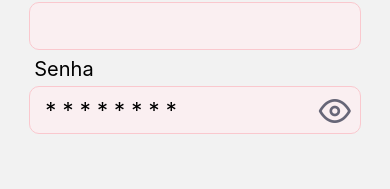
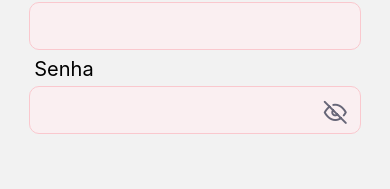
Before and after one commit to doramrx/MeuAtelieApp, a React Native app in the folder mobile/: screen / in a window 390 px wide. Shown: the part 327-516 px from the top of the page. Built offline with nearby package versions, Linux system fonts and the light colour scheme; what expo-sqlite would draw is missing.

Commit message:
improve: change passoword input styles

```diff
--- a/mobile/src/components/shared/PasswordInput/index.tsx
+++ b/mobile/src/components/shared/PasswordInput/index.tsx
@@ -27,7 +27,6 @@ export function PasswordInput({ label, inputValue, onInputChangeText }: Props) {
                     value={inputValue}
                     onChangeText={onInputChangeText}
                     textContentType="password"
-                    placeholder="* * * * * * * *"
                     secureTextEntry={!isPasswordVisible}
                 ></TextInput>
 
@@ -37,14 +36,14 @@ export function PasswordInput({ label, inputValue, onInputChangeText }: Props) {
                 >
                     {isPasswordVisible ? (
                         <FeatherIcons
-                            name="eye-off"
-                            size={32}
+                            name="eye"
+                            size={23}
                             color="#667"
                         />
                     ) : (
                         <FeatherIcons
-                            name="eye"
-                            size={32}
+                            name="eye-off"
+                            size={23}
                             color="#667"
                         />
                     )}
--- a/mobile/src/components/shared/PasswordInput/styles.ts
+++ b/mobile/src/components/shared/PasswordInput/styles.ts
@@ -16,6 +16,7 @@ export const styles = StyleSheet.create({
         borderColor: "rgb(250, 200, 206)",
         paddingVertical: 10,
         paddingHorizontal: 15,
+        paddingRight: 48,
         borderRadius: 10,
         fontSize: 22,
     },
@@ -25,7 +26,8 @@ export const styles = StyleSheet.create({
 
     togglePasswordVisibilityButton: {
         position: "absolute",
-        right: 10,
-        top: 8.5,
+        right: 0,
+        top: 0,
+        padding: 14,
     },
 });
```
